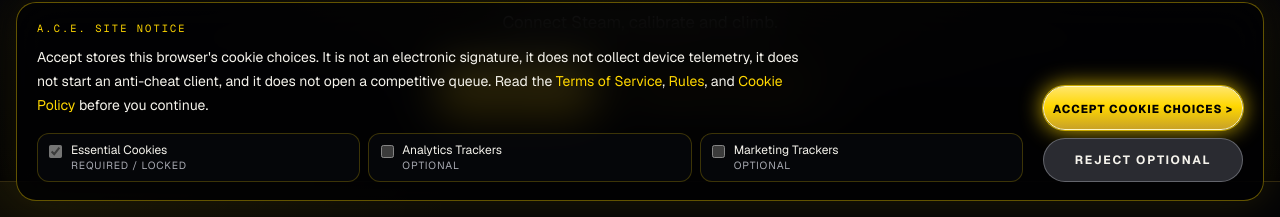
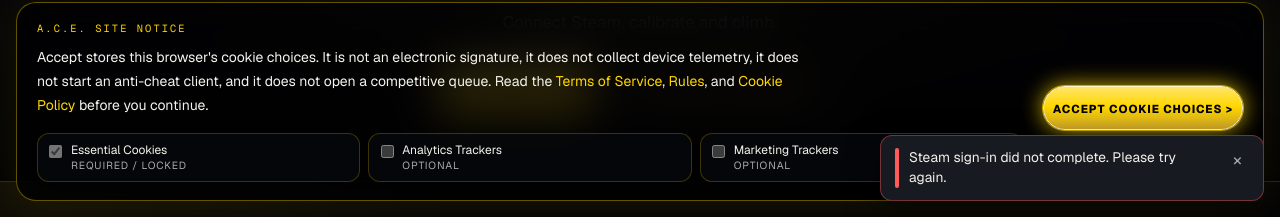
Before and after one commit to cahllon-33/ace-platform, a Next.js app: page /login-error in a window 1280 px wide. Shown: the part 583-800 px from the top of the page. Built offline with nearby package versions, Linux system fonts and the light colour scheme; no server answers.

Commit message:
R38-H: unified dark/gold toast system (aria-live), sign-in/out + Steam auth failure notices

```diff
--- a/src/app/login-error/page.tsx
+++ b/src/app/login-error/page.tsx
@@ -1,4 +1,5 @@
 import type { Metadata } from "next";
+import { ToastOnMount } from "@/components/toast-triggers";
 import { ButtonLink } from "@/components/ui/button";
 import { getText } from "@/server/locale";
 
@@ -19,6 +20,7 @@ export default async function LoginErrorPage({
   const copy = text.account.loginError;
   return (
     <main className="mx-auto max-w-2xl px-4 py-16">
+      <ToastOnMount kind="authFailed" />
       <h1 className="text-3xl font-semibold text-white">{copy.title}</h1>
       <p className="mt-4 text-ace-muted">
         {reason === "steam-not-configured"
--- a/src/components/auth-bar.tsx
+++ b/src/components/auth-bar.tsx
@@ -1,3 +1,4 @@
+import { AuthToastWatcher } from "@/components/toast-triggers";
 import Link from "next/link";
 import { connection } from "next/server";
 import { HubSearch } from "@/components/hub-search";
@@ -28,6 +29,7 @@ export async function AuthBar() {
 
   return (
     <div className="flex flex-wrap items-center justify-end gap-2">
+      <AuthToastWatcher name={label} />
       <HubSearch />
       {isOwner ? (
         <Link href="/admin/dashboard" prefetch={false} className="ace-admin-navlink no-underline">
--- a/src/components/site-shell.tsx
+++ b/src/components/site-shell.tsx
@@ -6,6 +6,7 @@ import { FinalCtaSlot } from "@/components/final-cta-slot";
 import { LocaleProvider, T } from "@/components/locale-provider";
 import { SiteFooter } from "@/components/site-footer";
 import { SiteHeader } from "@/components/site-header";
+import { ToastHost } from "@/components/toast-host";
 import { TextProvider } from "@/components/text-provider";
 import { clientText, textFor } from "@/lib/i18n/text";
 
@@ -41,6 +42,7 @@ export function SiteShell({
       <FinalCtaSlot />
       <SiteFooter />
       <CookieConsentBanner />
+      <ToastHost />
       </TextProvider>
     </LocaleProvider>
   );
--- /dev/null
+++ b/src/components/toast-host.tsx
@@ -0,0 +1,27 @@
+"use client";
+
+import { useEffect, useState } from "react";
+import { useUi } from "@/components/use-ui";
+import { dismissToast, subscribeToasts, type ToastItem } from "@/lib/toast-store";
+
+/** Single toast region for the whole site: dark panel, gold accent, aria-live. */
+export function ToastHost() {
+  const ui = useUi();
+  const [items, setItems] = useState<ToastItem[]>([]);
+  useEffect(() => subscribeToasts(setItems), []);
+  return (
+    <div className="ace-toast-region" role="region" aria-label={ui.r38.toast.region}>
+      <div aria-live="polite" aria-atomic="false" className="ace-toast-stack">
+        {items.map((t) => (
+          <div key={t.id} className={`ace-toast is-${t.kind}`} role={t.kind === "error" ? "alert" : "status"}>
+            <span className="ace-toast-mark" aria-hidden="true" />
+            <p>{t.message}</p>
+            <button type="button" onClick={() => dismissToast(t.id)} aria-label={ui.r38.toast.dismiss}>
+              ×
+            </button>
+          </div>
+        ))}
+      </div>
+    </div>
+  );
+}
--- /dev/null
+++ b/src/components/toast-triggers.tsx
@@ -0,0 +1,37 @@
+"use client";
+
+import { useEffect } from "react";
+import { useUi } from "@/components/use-ui";
+import { toast } from "@/lib/toast-store";
+
+const KEY = "ace:last-auth";
+
+/**
+ * Client-only sign-in / sign-out notices. Reads nothing from cookies and does not touch the
+ * Steam OpenID flow: it compares the name the server rendered with the last one seen in this tab.
+ */
+export function AuthToastWatcher({ name }: { name: string | null }) {
+  const ui = useUi();
+  useEffect(() => {
+    let prev: string | null = null;
+    try {
+      prev = sessionStorage.getItem(KEY);
+      sessionStorage.setItem(KEY, name ?? "");
+    } catch {
+      return;
+    }
+    if (prev === null) return; // first page of this tab: nothing to compare
+    if (name && prev === "") toast(ui.r38.toast.signedIn.replace("{name}", name), "success");
+    else if (!name && prev) toast(ui.r38.toast.signedOut, "info");
+  }, [name, ui]);
+  return null;
+}
+
+/** Fire a toast once when mounted (e.g. Steam sign-in failure page). */
+export function ToastOnMount({ kind }: { kind: "authFailed" }) {
+  const ui = useUi();
+  useEffect(() => {
+    if (kind === "authFailed") toast(ui.r38.toast.authFailed, "error");
+  }, [kind, ui]);
+  return null;
+}
--- /dev/null
+++ b/src/lib/toast-store.ts
@@ -0,0 +1,40 @@
+export type ToastKind = "success" | "info" | "error";
+export type ToastItem = { id: number; kind: ToastKind; message: string };
+
+type Listener = (items: ToastItem[]) => void;
+let items: ToastItem[] = [];
+let seq = 0;
+const listeners = new Set<Listener>();
+const emit = () => listeners.forEach((fn) => fn(items));
+
+/** Push a toast. Auto-dismisses after `ms` (errors stay longer). Max 4 visible. */
+export function toast(message: string, kind: ToastKind = "info", ms?: number): number {
+  const id = ++seq;
+  items = [...items.slice(-3), { id, kind, message }];
+  emit();
+  const life = ms ?? (kind === "error" ? 8000 : 5000);
+  if (typeof window !== "undefined") window.setTimeout(() => dismissToast(id), life);
+  return id;
+}
+
+export function dismissToast(id: number) {
+  const next = items.filter((t) => t.id !== id);
+  if (next.length !== items.length) {
+    items = next;
+    emit();
+  }
+}
+
+export function subscribeToasts(fn: Listener): () => void {
+  listeners.add(fn);
+  fn(items);
+  return () => {
+    listeners.delete(fn);
+  };
+}
+
+export function resetToastsForTest() {
+  items = [];
+  seq = 0;
+  listeners.clear();
+}
```
Also changed, not shown: src/app/globals.css, 1 other file (tests, documents, lock files or other folders).
